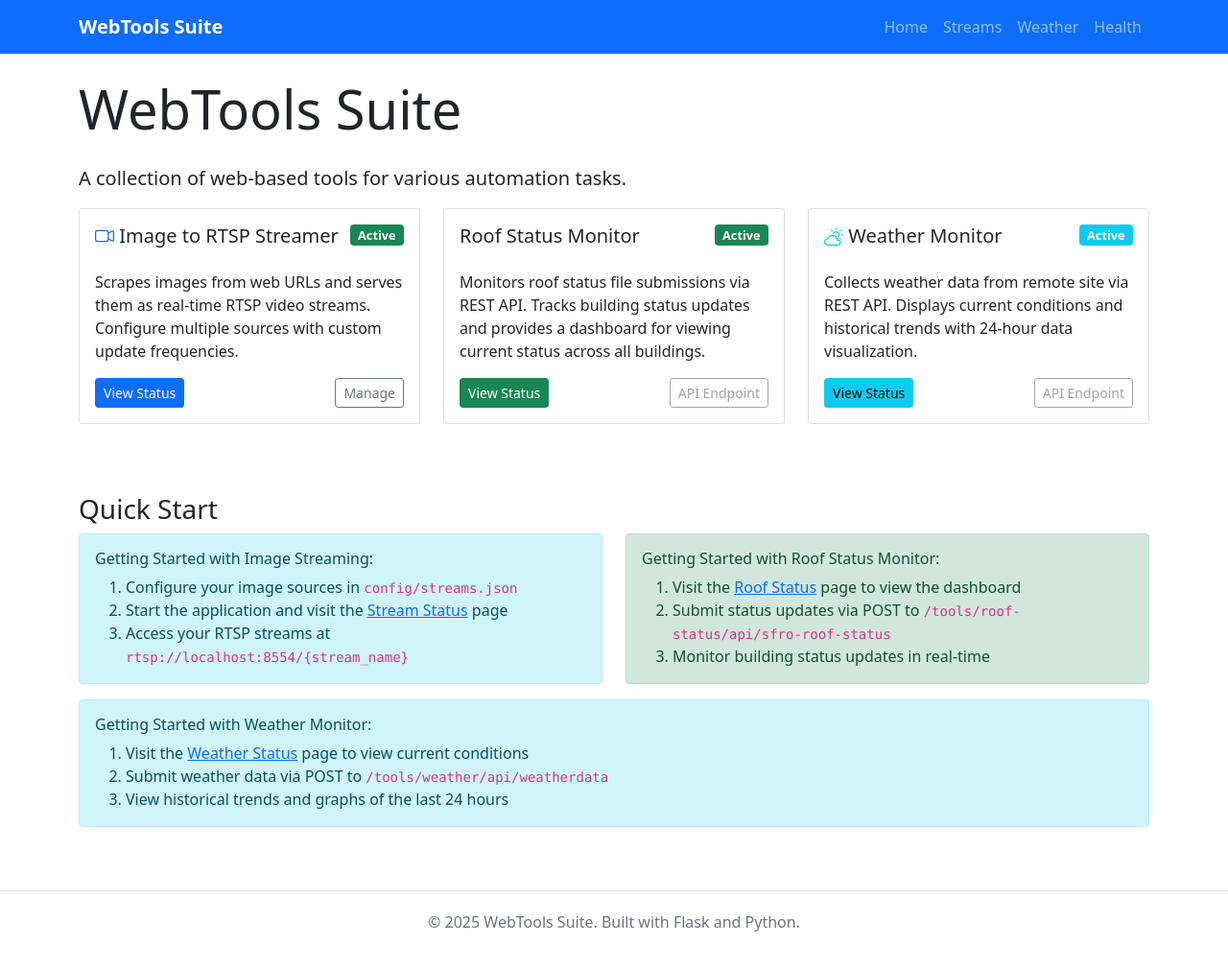
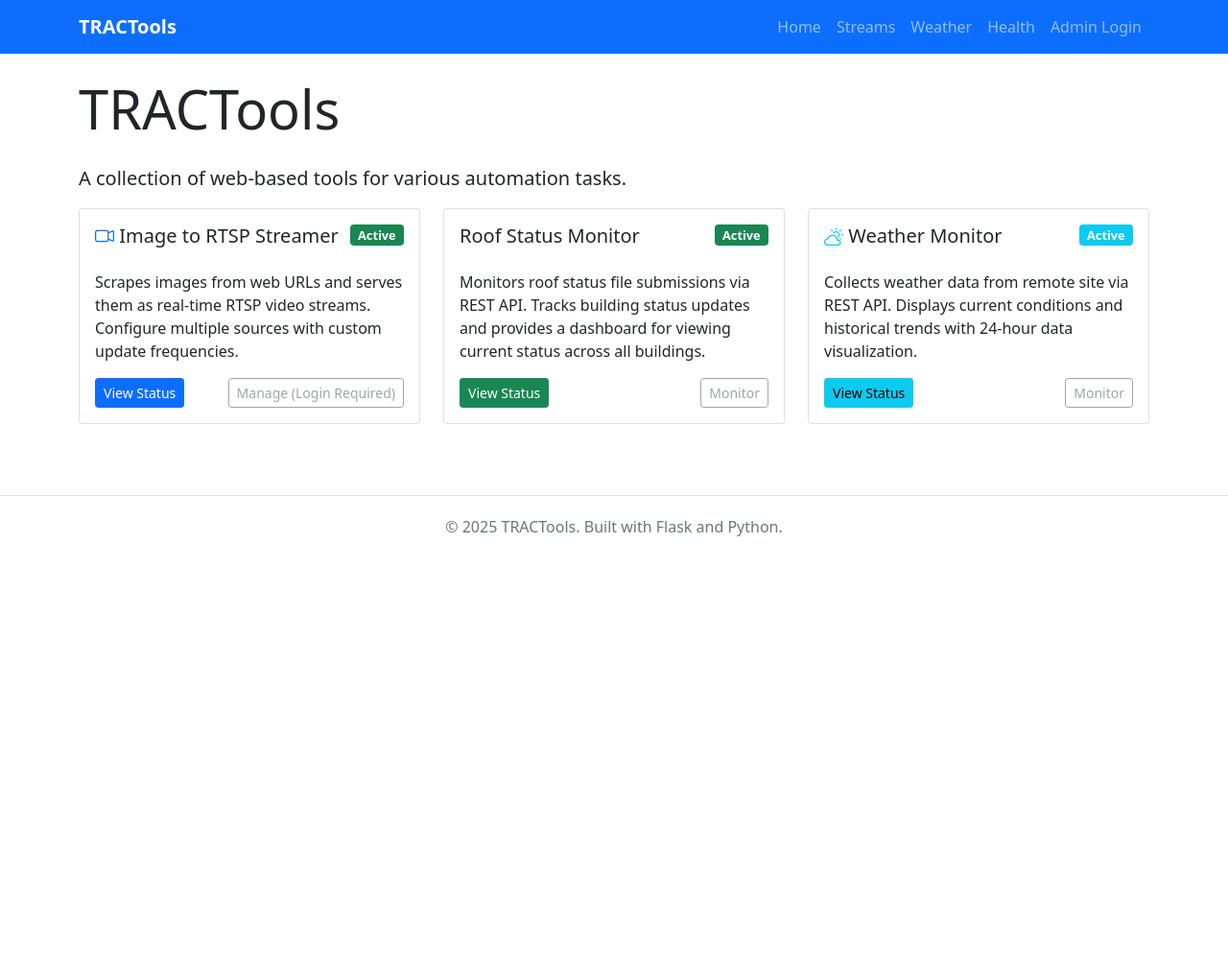
Before and after one commit to gregoberfield/tractools, a Flask app: page / in a window 1280 px wide. Shown: the whole page at 96% size. After the commit the page ends 559 px from the top, so only its background shows below. Run offline with Flask 3, Linux system fonts and the light colour scheme; some libraries are stand-ins or nearby versions.

Commit message:
added some authentication for management, updated branding, etc

```diff
--- a/app.py
+++ b/app.py
@@ -55,12 +55,20 @@
     config_instance = Config()
     app.config['SQLALCHEMY_DATABASE_URI'] = config_instance.SQLALCHEMY_DATABASE_URI
 
+    # Initialize authentication
+    from auth import init_auth
+    init_auth(app)
+
     # Initialize database
     from tools.weather.models import db
     db.init_app(app)
 
     with app.app_context():
         db.create_all()
+
+    # Register authentication blueprint
+    from auth_routes import auth_bp
+    app.register_blueprint(auth_bp, url_prefix='/auth')
 
     # Register tool blueprints
     from tools.image_streamer import image_streamer_bp
--- a/config.py
+++ b/config.py
@@ -57,6 +57,10 @@
     OBSERVATORY_ELEVATION = float(os.environ.get('OBSERVATORY_ELEVATION', 0.0))  # meters above sea level
     OBSERVATORY_TIMEZONE = os.environ.get('OBSERVATORY_TIMEZONE', 'UTC')
 
+    # Admin Authentication
+    ADMIN_USERNAME = os.environ.get('ADMIN_USERNAME', 'admin')
+    ADMIN_PASSWORD = os.environ.get('ADMIN_PASSWORD', 'changeme123')
+
     @staticmethod
     def load_streams_config():
         """Load stream configuration from JSON file"""
--- a/requirements.txt
+++ b/requirements.txt
@@ -3,4 +3,6 @@
 gunicorn
 SQLAlchemy
 Flask-SQLAlchemy
+Flask-Login
+Werkzeug
 astropy
--- a/templates/base.html
+++ b/templates/base.html
@@ -3,7 +3,7 @@
 <head>
     <meta charset="UTF-8">
     <meta name="viewport" content="width=device-width, initial-scale=1.0">
-    <title>{% block title %}WebTools Suite{% endblock %}</title>
+    <title>{% block title %}TRACTools{% endblock %}</title>
     <link href="https://cdn.jsdelivr.net/npm/bootstrap@5.1.3/dist/css/bootstrap.min.css" rel="stylesheet">
     <style>
         .tool-card {
@@ -23,7 +23,7 @@
 <body>
     <nav class="navbar navbar-expand-lg navbar-dark bg-primary">
         <div class="container">
-            <a class="navbar-brand" href="/">WebTools Suite</a>
+            <a class="navbar-brand" href="/">TRACTools</a>
             <button class="navbar-toggler" type="button" data-bs-toggle="collapse" data-bs-target="#navbarNav">
                 <span class="navbar-toggler-icon"></span>
             </button>
@@ -41,6 +41,15 @@
                     <li class="nav-item">
                         <a class="nav-link" href="/health">Health</a>
                     </li>
+                    {% if current_user.is_authenticated %}
+                        <li class="nav-item">
+                            <a class="nav-link" href="{{ url_for('auth.logout') }}">Logout ({{ current_user.username }})</a>
+                        </li>
+                    {% else %}
+                        <li class="nav-item">
+                            <a class="nav-link" href="{{ url_for('auth.login') }}">Admin Login</a>
+                        </li>
+                    {% endif %}
                 </ul>
             </div>
         </div>
@@ -52,7 +61,7 @@
 
     <footer class="text-center text-muted">
         <div class="container">
-            <p>&copy; 2025 WebTools Suite. Built with Flask and Python.</p>
+            <p>&copy; 2025 <a href="http://www.tracastro.com" target="_blank" style="color: inherit; text-decoration: none;">TRACTools</a>. Built with Flask and Python.</p>
         </div>
     </footer>
 
--- a/templates/index.html
+++ b/templates/index.html
@@ -1,11 +1,11 @@
 {% extends "base.html" %}
 
-{% block title %}Dashboard - WebTools Suite{% endblock %}
+{% block title %}Dashboard - TRACTools{% endblock %}
 
 {% block content %}
 <div class="row">
     <div class="col-12">
-        <h1 class="display-4 mb-4">WebTools Suite</h1>
+        <h1 class="display-4 mb-4">TRACTools</h1>
         <p class="lead">A collection of web-based tools for various automation tasks.</p>
     </div>
 </div>
@@ -27,7 +27,11 @@
                 </p>
                 <div class="d-flex justify-content-between">
                     <a href="/tools/image-streamer/status" class="btn btn-primary btn-sm">View Status</a>
-                    <a href="/tools/image-streamer/streams" class="btn btn-outline-secondary btn-sm">Manage</a>
+                    {% if current_user.is_authenticated %}
+                        <a href="/tools/image-streamer/streams" class="btn btn-outline-secondary btn-sm">Manage</a>
+                    {% else %}
+                        <span class="btn btn-outline-secondary btn-sm disabled">Manage (Login Required)</span>
+                    {% endif %}
                 </div>
             </div>
         </div>
@@ -49,7 +53,7 @@
                 </p>
                 <div class="d-flex justify-content-between">
                     <a href="/tools/roof-status/status" class="btn btn-success btn-sm">View Status</a>
-                    <span class="btn btn-outline-secondary btn-sm disabled">API Endpoint</span>
+                    <span class="btn btn-outline-secondary btn-sm disabled">Monitor</span>
                 </div>
             </div>
         </div>
@@ -71,52 +75,13 @@
                 </p>
                 <div class="d-flex justify-content-between">
                     <a href="/tools/weather/status" class="btn btn-info btn-sm">View Status</a>
-                    <span class="btn btn-outline-secondary btn-sm disabled">API Endpoint</span>
+                    <span class="btn btn-outline-secondary btn-sm disabled">Monitor</span>
                 </div>
             </div>
         </div>
     </div>
 </div>
 
-<div class="row mt-5">
-    <div class="col-12">
-        <h3>Quick Start</h3>
-        <div class="row">
-            <div class="col-md-6">
-                <div class="alert alert-info">
-                    <h6>Getting Started with Image Streaming:</h6>
-                    <ol class="mb-0">
-                        <li>Configure your image sources in <code>config/streams.json</code></li>
-                        <li>Start the application and visit the <a href="/tools/image-streamer/status">Stream Status</a> page</li>
-                        <li>Access your RTSP streams at <code>rtsp://localhost:8554/{stream_name}</code></li>
-                    </ol>
-                </div>
-            </div>
-            <div class="col-md-6">
-                <div class="alert alert-success">
-                    <h6>Getting Started with Roof Status Monitor:</h6>
-                    <ol class="mb-0">
-                        <li>Visit the <a href="/tools/roof-status/status">Roof Status</a> page to view the dashboard</li>
-                        <li>Submit status updates via POST to <code>/tools/roof-status/api/sfro-roof-status</code></li>
-                        <li>Monitor building status updates in real-time</li>
-                    </ol>
-                </div>
-            </div>
-        </div>
-        <div class="row">
-            <div class="col-md-12">
-                <div class="alert alert-info">
-                    <h6>Getting Started with Weather Monitor:</h6>
-                    <ol class="mb-0">
-                        <li>Visit the <a href="/tools/weather/status">Weather Status</a> page to view current conditions</li>
-                        <li>Submit weather data via POST to <code>/tools/weather/api/weatherdata</code></li>
-                        <li>View historical trends and graphs of the last 24 hours</li>
-                    </ol>
-                </div>
-            </div>
-        </div>
-    </div>
-</div>
 {% endblock %}
 
 {% block extra_css %}
--- a/templates/tools/weather/status.html
+++ b/templates/tools/weather/status.html
@@ -1,6 +1,6 @@
 {% extends "base.html" %}
 
-{% block title %}Weather Status - WebTools Suite{% endblock %}
+{% block title %}Weather Status - TRACTools{% endblock %}
 
 {% block extra_css %}
 <style>
--- a/tools/image_streamer/routes.py
+++ b/tools/image_streamer/routes.py
@@ -1,4 +1,5 @@
 from flask import Blueprint, jsonify, request, render_template
+from flask_login import login_required
 from .service import ImageStreamerTool
 import logging
 
@@ -36,6 +37,7 @@
             return render_template('tools/image_streamer/status.html', error=str(e))
 
 @image_streamer_bp.route('/streams')
+@login_required
 def list_streams():
     """List all configured streams"""
     try:
```
Also changed, not shown: auth.py (added, +54 -0 lines), auth_routes.py (added, +44 -0 lines), templates/auth/login.html (added, +45 -0 lines).
